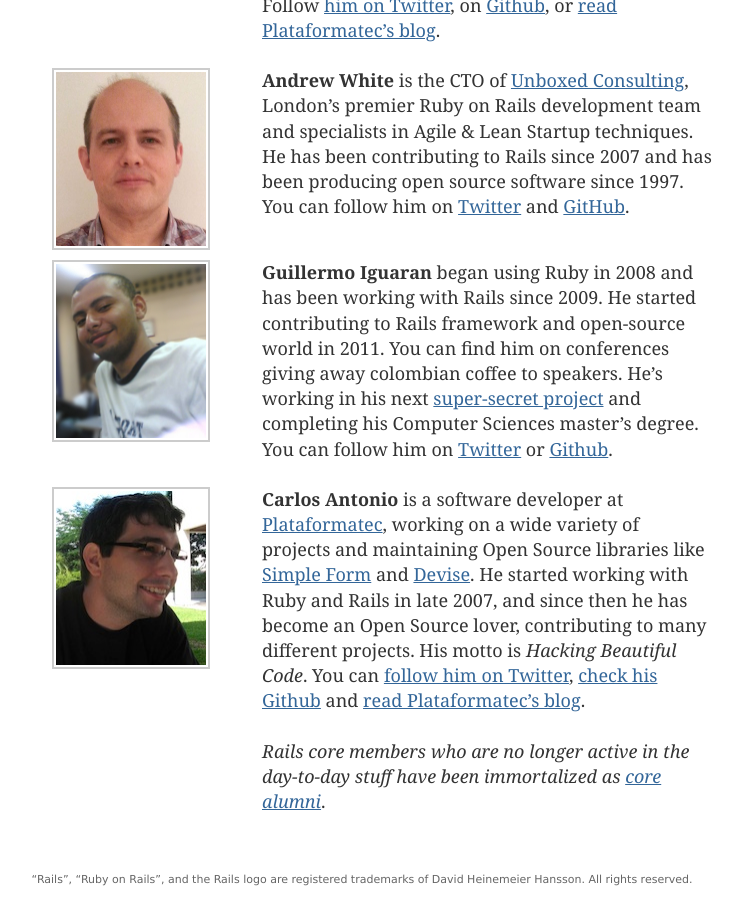
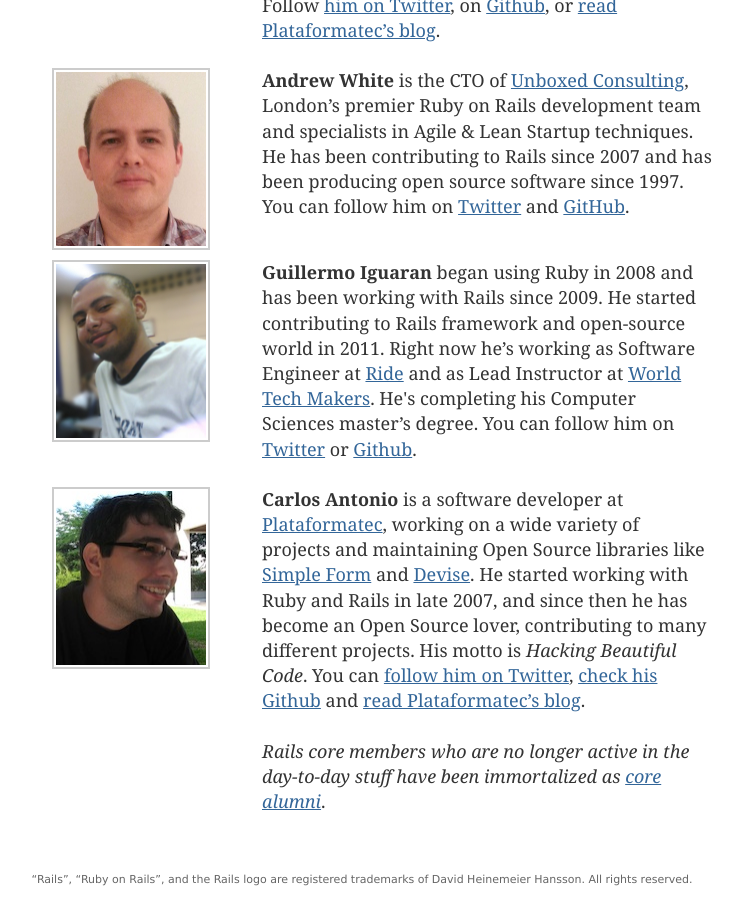
Before and after one commit to rails/homepage-2011, a Jekyll site: the page built from core/index.html, in a window 1280 px wide and 900 px high, scrolled down 2181 px. Shown: the whole window, without its empty margins (278-1020 px from the left). Built offline with Jekyll 4.4.1, drawn with Linux system fonts in a browser that asks for light colours; nearby versions of some CDN libraries.

Commit message:
Updating my bio

```diff
--- a/core/index.html
+++ b/core/index.html
@@ -121,9 +121,9 @@
         <p>
           <strong>Guillermo Iguaran</strong> began using Ruby in 2008 and has been working
           with Rails since 2009. He started contributing to Rails framework and open-source
-          world in 2011. You can find him on conferences giving away colombian coffee to
-          speakers. He’s working in his next <a href="http://elevator.io">super-secret
-          project</a> and completing his Computer Sciences master’s degree. You can follow
+          world in 2011. Right now he’s working as Software Engineer at <a href="http://ride.com">Ride</a>
+          and as Lead Instructor at <a href="http://worldtechmakers.com/">World Tech Makers</a>.
+          He's completing his Computer Sciences master’s degree. You can follow
           him on <a href="https://twitter.com/guilleiguaran">Twitter</a> or
           <a href="https://github.com/guilleiguaran">Github</a>.
       </div>
```
